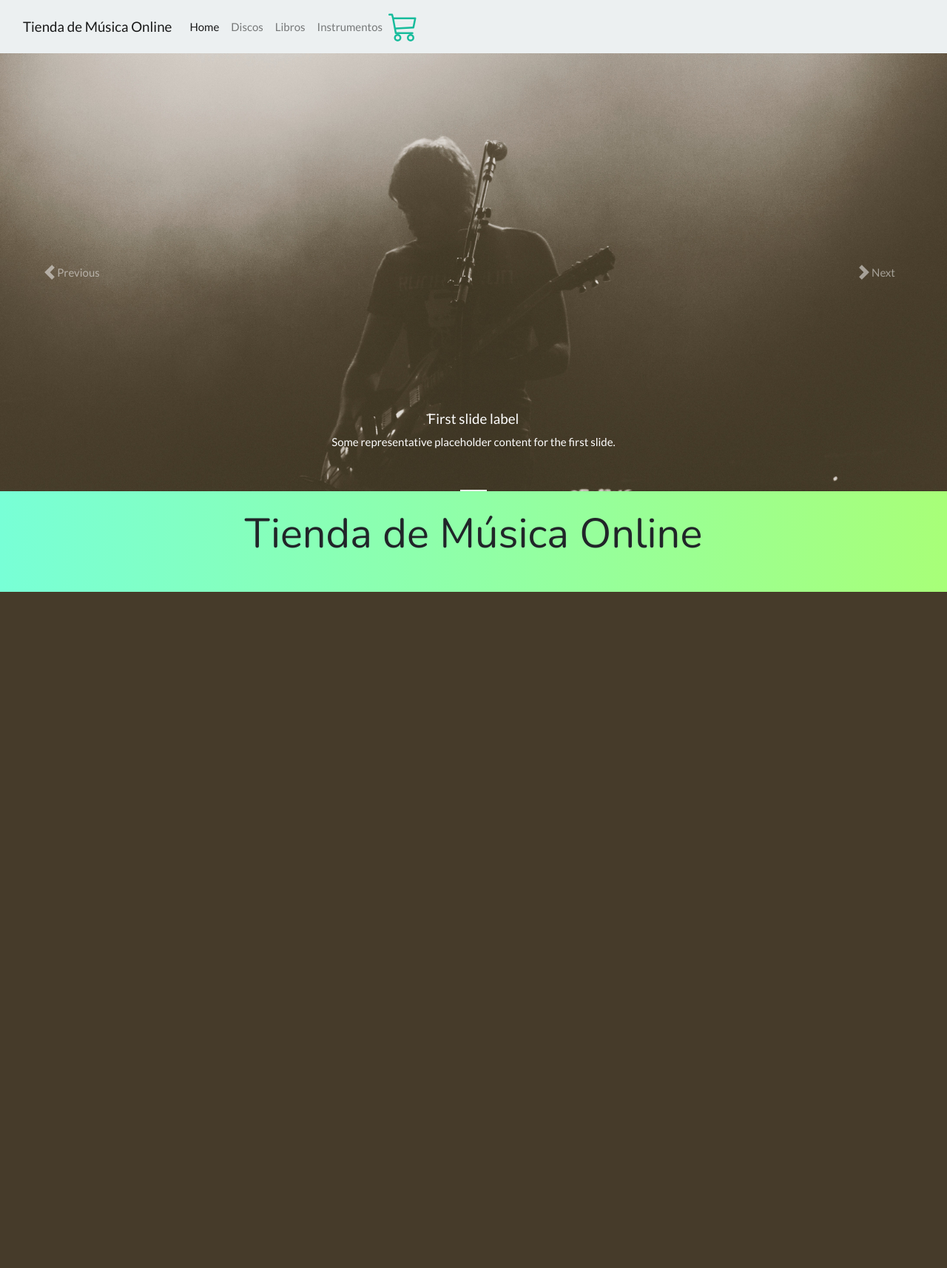
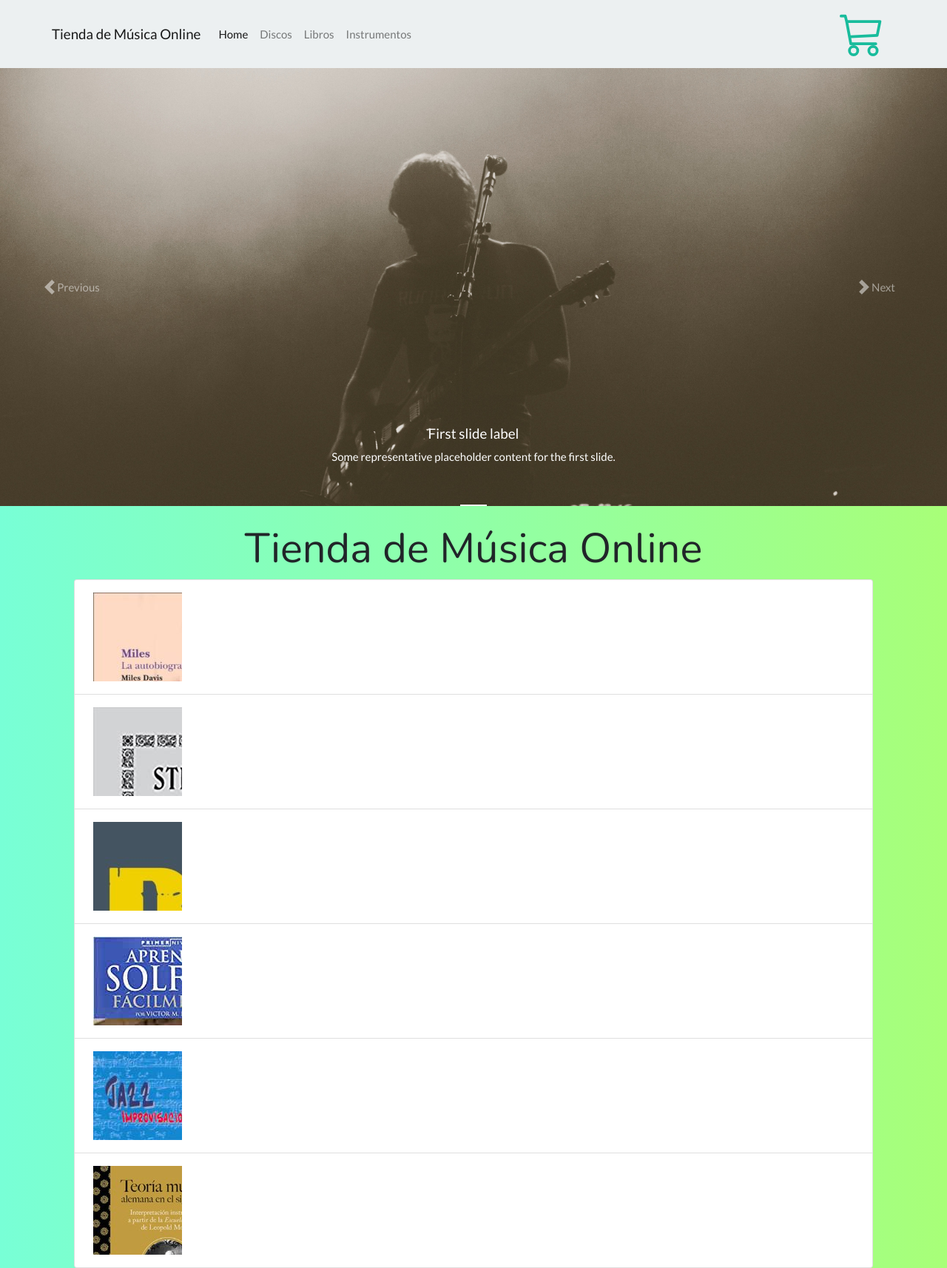
Before and after one commit to RayGymenez/music_store_web, a Flask app: page /carrito in a window 1280 px wide. Shown: the whole page at 74% size. Before the commit the page ends 800 px from the top, so only its background shows below. Run offline with Flask 2, Linux system fonts and the light colour scheme; some libraries are stand-ins or nearby versions.

Commit message:
carrito actualizado

```diff
--- a/main.py
+++ b/main.py
@@ -2,6 +2,8 @@
 from routes.discos import discos
 from routes.libros import libros
 from routes.instrumentos import instrumentos
+from models import Libro
+import db
 
 UPLOAD_FOLDER = './static/img/uploads'
 ALLOWED_EXTENSIONS = {'png', 'jpg', 'jpeg'}
@@ -23,5 +25,7 @@
 
 @app.route('/carrito')
 def carrito():
-
-    return render_template('carrito.html')
+    libros = db.session.query(Libro).all()
+    for libro in libros:
+        print(libro)
+    return render_template('carrito.html',todos_los_libros=libros)
--- a/static/css/main.css
+++ b/static/css/main.css
@@ -34,3 +34,13 @@
     border:  transparent;
 
 }
+
+.image{
+    width: 120px;
+    height: 120px;
+    object-fit: cover;
+    object-position: 50% 50%;
+    overflow: hidden;
+    margin: 5px;
+
+}
--- a/templates/base.html
+++ b/templates/base.html
@@ -24,7 +24,8 @@
   </head>
   <body>
     <nav class="navbar navbar-expand-lg navbar-light bg-light">
-      <div class="container-fluid d-flex justify-content-between">
+      <div class="container d-flex justify-content-between">
+        <div class="row d-flex">
           <a class="navbar-brand" href="/">Tienda de Música Online</a>
           <button
             class="navbar-toggler"
@@ -55,14 +56,16 @@
 
             </li>
           </ul>
+          </div>
+
+          </div>
         <div>
             <a href="/carrito">
-              <svg xmlns="http://www.w3.org/2000/svg" width="40" height="40" fill="currentColor" class="bi bi-cart3" viewBox="0 0 16 16">
+              <svg xmlns="http://www.w3.org/2000/svg" width="60" height="60" fill="currentColor" class="bi bi-cart3" viewBox="0 0 16 16">
             <path d="M0 1.5A.5.5 0 0 1 .5 1H2a.5.5 0 0 1 .485.379L2.89 3H14.5a.5.5 0 0 1 .49.598l-1 5a.5.5 0 0 1-.465.401l-9.397.472L4.415 11H13a.5.5 0 0 1 0 1H4a.5.5 0 0 1-.491-.408L2.01 3.607 1.61 2H.5a.5.5 0 0 1-.5-.5zM3.102 4l.84 4.479 9.144-.459L13.89 4H3.102zM5 12a2 2 0 1 0 0 4 2 2 0 0 0 0-4zm7 0a2 2 0 1 0 0 4 2 2 0 0 0 0-4zm-7 1a1 1 0 1 1 0 2 1 1 0 0 1 0-2zm7 0a1 1 0 1 1 0 2 1 1 0 0 1 0-2z"/>
 
               </svg>
             </a>
-          </div>
             </div>
         </div>
     </nav>
--- a/templates/carrito.html
+++ b/templates/carrito.html
@@ -3,7 +3,20 @@
 
 <div class="container">
     <div class="row">
-        <div class="col"></div>
+        <div class="col">
+            <ul class="list-group">
+                {% for libro in todos_los_libros %}
+              <li class="list-group-item d-flex justify-content-between">
+                  <div class="image" >
+                      <img src="{{ url_for('static', filename='img/uploads/') }}{{libro.cover}}">
+                  </divclass>
+                  <div>
+                      <p>{{"{:,.2f} €".format(libro.price) }} </p>
+                  </div>
+              </li>
+                {% endfor %}
+            </ul>
+        </div>
     </div>
 </div>
 
--- a/templates/discos.html
+++ b/templates/discos.html
@@ -14,10 +14,14 @@
         <h5 class="card-title">{{ disco.title }}</h5>
         <p>Lanzado en {{ disco.year }} por {{ disco.artist }}.</p>
 
+        <p>{{"{:,.2f} €".format(disco.price) }} </p>
+
+
         <form action="/discos/agregar" method="get">
           <input type="hidden" name="titulo" value="{{ disco.title }}">
           <input type="hidden" name="year" value="{{ disco.year }}">
           <input type="hidden" name="artist" value="{{ disco.artist }}">
+          <input type="hidden" name="price" value="{{ disco.price }}">
 
           <button type="submit" class="btn btn-primary">Añadir al carrito</button>
         </form>
--- a/templates/instrumentos.html
+++ b/templates/instrumentos.html
@@ -12,7 +12,8 @@
         </div>
         <div class="card-body">
           <h5 class="card-title">{{ instrumento.title }}</h5>
-          <p>marca {{ instrumento.marca }} {{ instrumento.price }}.</p>
+          <p>{{ instrumento.marca }} </p>
+         <p>{{"{:,.2f} €".format(instrumento.price) }} </p>
 
           <form action="/discos/agregar" method="get">
             <input type="hidden" name="titulo" value="{{ instrumento.title }}">
```
Also changed, not shown: templates/libros.html (+7 -1 lines), database/articulos.sqlite. Lines whose indentation alone changed are shown as unchanged.
